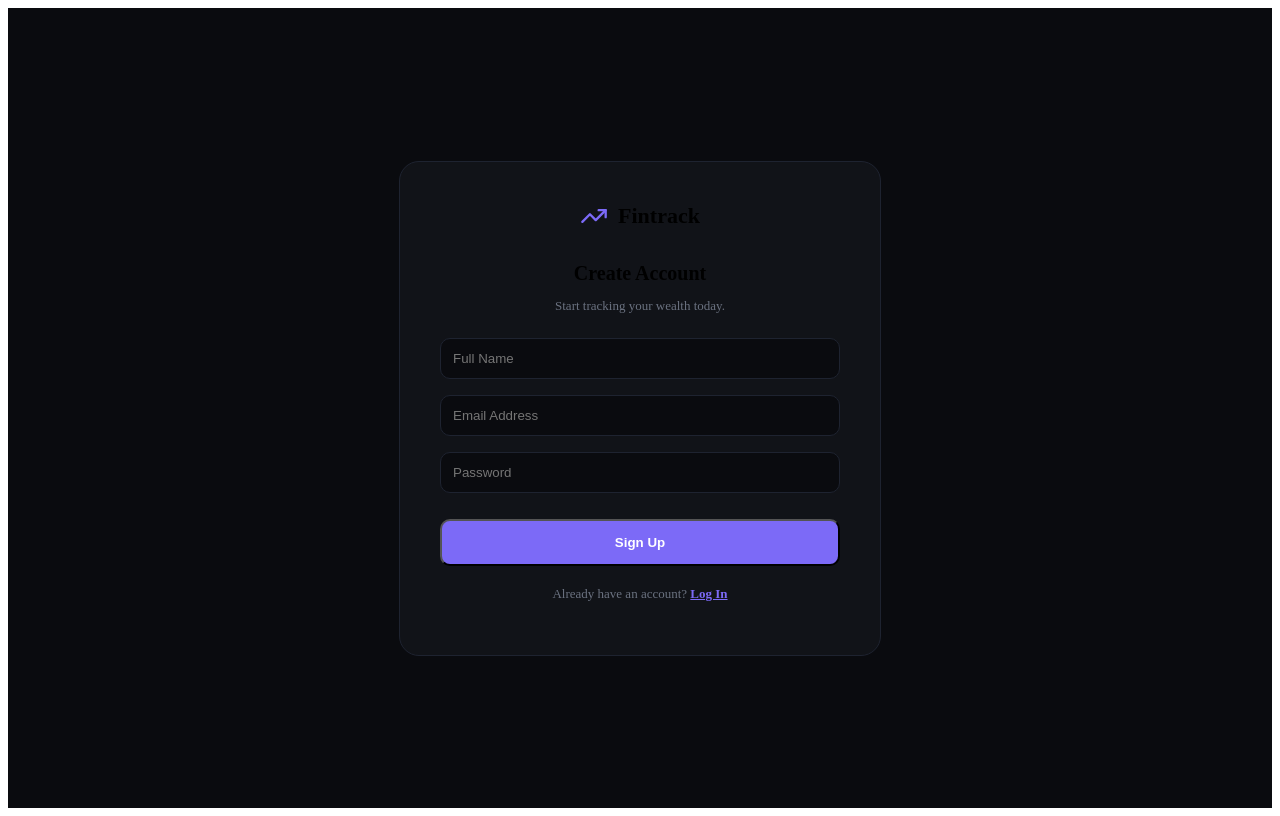
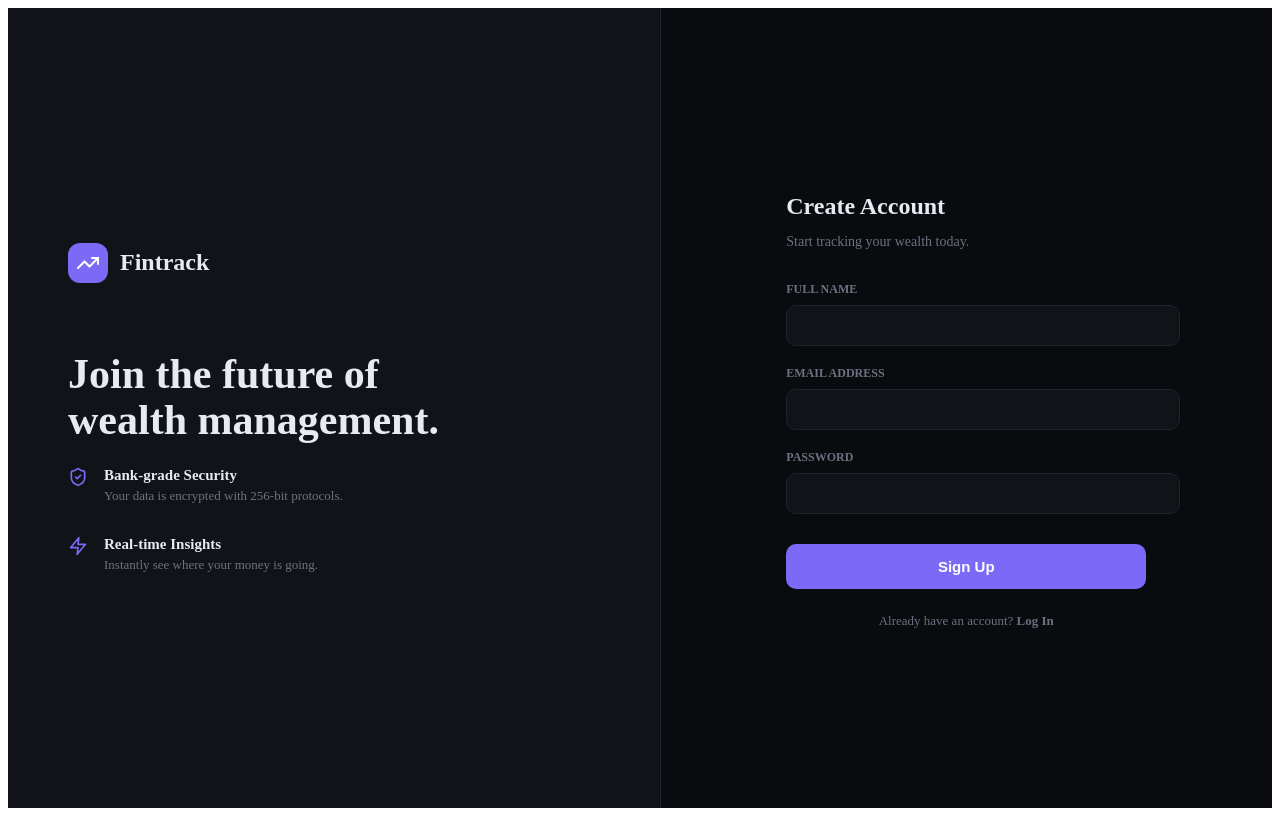
Before and after one commit to sandy1997-dev/fintech-dashboard, a React (Vite) app in the folder client/: page /signup in a window 1280 px wide. Built offline with nearby package versions, Linux system fonts and the light colour scheme; a web font is replaced by a local one.

Commit message:
Complete Fintrack app with Login, Analytics, and Auth flow new full3

```diff
--- a/client/src/App.jsx
+++ b/client/src/App.jsx
@@ -12,18 +12,17 @@
 import Layout from './components/Layout';
 
 export default function App() {
-  // 1. SAFER INITIALIZATION: Check for "undefined" strings before parsing
+  // 1. SAFER INITIALIZATION
   const [user, setUser] = useState(() => {
     try {
       const savedUser = localStorage.getItem('user');
-      // Only parse if it exists and isn't the literal word "undefined"
       if (savedUser && savedUser !== 'undefined') {
         return JSON.parse(savedUser);
       }
     } catch (error) {
       console.error("Failed to parse user data:", error);
     }
-    return null; // Fallback to null if anything goes wrong
+    return null;
   });
 
   const [isPro, setIsPro] = useState(localStorage.getItem('pro') === 'true');
@@ -34,7 +33,7 @@
     localStorage.setItem('theme', theme);
   }, [theme]);
 
-  // 2. SAFER SAVING: Never let empty data poison the local storage
+  // 2. SAFER SAVING
   const handleAuth = (userData) => {
     if (!userData) return;
     setUser(userData);
@@ -53,6 +52,13 @@
     alert("Upgrade Successful! You are now a PRO user.");
   };
 
+  // 3. NEW: CANCEL PRO PLAN LOGIC
+  const cancelPro = () => {
+    setIsPro(false);
+    localStorage.setItem('pro', 'false');
+    alert("Your Pro plan has been canceled. You are now on the Basic plan.");
+  };
+
   return (
     <BrowserRouter>
       <Routes>
@@ -69,7 +75,10 @@
             <Route path="/analytics" element={<Analytics />} />
             <Route path="/profile" element={<Profile user={user} setUser={handleAuth} />} />
             <Route path="/settings" element={<SettingsPage theme={theme} setTheme={setTheme} />} />
-            <Route path="/subscription" element={<Subscription isPro={isPro} onActivate={upgradePro} />} />
+
+            {/* 👈 FIX: Added onCancel={cancelPro} to the Subscription route */}
+            <Route path="/subscription" element={<Subscription isPro={isPro} onActivate={upgradePro} onCancel={cancelPro} />} />
+
             <Route path="/" element={<Navigate to="/dashboard" />} />
           </Route>
         ) : (
--- a/client/src/pages/Signup.jsx
+++ b/client/src/pages/Signup.jsx
@@ -1,6 +1,6 @@
 import React, { useState } from 'react';
-import { useNavigate, Link } from 'react-router-dom';
-import { TrendingUp } from 'lucide-react';
+import { TrendingUp, ShieldCheck, Zap, Globe } from 'lucide-react';
+import { Link, useNavigate } from 'react-router-dom';
 
 export default function Signup({ onSignup }) {
   const [form, setForm] = useState({ name: '', email: '', password: '' });
@@ -9,33 +9,77 @@
   const handleSubmit = (e) => {
     e.preventDefault();
     if (!form.name || !form.email) return alert("Please fill in all fields");
-    onSignup(form);
-    navigate('/dashboard');
+    onSignup(form); // Saves to local storage in App.jsx
+    navigate('/dashboard'); // Redirects to app
   };
 
   return (
-    <div style={{ display: 'flex', minHeight: '100vh', background: 'var(--bg)', alignItems: 'center', justifyContent: 'center' }}>
-      <div style={{ width: '100%', maxWidth: 400, padding: 40, background: 'var(--surface)', borderRadius: 20, border: '1px solid var(--border)' }}>
-        <div style={{ display: 'flex', alignItems: 'center', gap: 10, marginBottom: 32, justifyContent: 'center' }}>
-          <TrendingUp size={28} color="var(--accent)" />
-          <span style={{ fontSize: 22, fontWeight: 800 }}>Fintrack</span>
+    <div style={{
+      display: 'flex', minHeight: '100vh', background: 'var(--bg)',
+      fontFamily: 'var(--font-display)', color: 'var(--text)'
+    }}>
+      {/* Left Side: Branding */}
+      <div style={{
+        flex: 1, background: 'var(--surface)', padding: 60,
+        display: 'flex', flexDirection: 'column', justifyContent: 'center',
+        borderRight: '1px solid var(--border)'
+      }}>
+        <div style={{ display: 'flex', alignItems: 'center', gap: 12, marginBottom: 40 }}>
+          <div style={{ width: 40, height: 40, background: 'var(--accent)', borderRadius: 12, display: 'flex', alignItems: 'center', justifyContent: 'center' }}>
+            <TrendingUp size={24} color="#ffffff" />
+          </div>
+          <span style={{ fontSize: 24, fontWeight: 800 }}>Fintrack</span>
         </div>
-        <h2 style={{ fontSize: 20, fontWeight: 700, marginBottom: 8, textAlign: 'center' }}>Create Account</h2>
-        <p style={{ color: 'var(--muted)', fontSize: 13, textAlign: 'center', marginBottom: 24 }}>Start tracking your wealth today.</p>
+        <h1 style={{ fontSize: 42, fontWeight: 800, lineHeight: 1.1, marginBottom: 24 }}>
+          Join the future of <br /> <span style={{ color: 'var(--accent2)' }}>wealth management.</span>
+        </h1>
+        <div style={{ display: 'flex', flexDirection: 'column', gap: 32, maxWidth: 400 }}>
+          {[
+            { icon: <ShieldCheck size={20} />, title: "Bank-grade Security", desc: "Your data is encrypted with 256-bit protocols." },
+            { icon: <Zap size={20} />, title: "Real-time Insights", desc: "Instantly see where your money is going." }
+          ].map((feature, i) => (
+            <div key={i} style={{ display: 'flex', gap: 16 }}>
+              <div style={{ color: 'var(--accent)' }}>{feature.icon}</div>
+              <div>
+                <div style={{ fontWeight: 600, fontSize: 15 }}>{feature.title}</div>
+                <div style={{ fontSize: 13, color: 'var(--muted)', marginTop: 4 }}>{feature.desc}</div>
+              </div>
+            </div>
+          ))}
+        </div>
+      </div>
 
-        <form onSubmit={handleSubmit} style={{ display: 'flex', flexDirection: 'column', gap: 16 }}>
-          <input placeholder="Full Name" style={{ padding: 12, borderRadius: 10, background: 'var(--bg)', border: '1px solid var(--border)', color: 'var(--text)' }}
-            onChange={e => setForm({...form, name: e.target.value})} />
-          <input placeholder="Email Address" type="email" style={{ padding: 12, borderRadius: 10, background: 'var(--bg)', border: '1px solid var(--border)', color: 'var(--text)' }}
-            onChange={e => setForm({...form, email: e.target.value})} />
-          <input placeholder="Password" type="password" style={{ padding: 12, borderRadius: 10, background: 'var(--bg)', border: '1px solid var(--border)', color: 'var(--text)' }}
-            onChange={e => setForm({...form, password: e.target.value})} />
+      {/* Right Side: Form */}
+      <div style={{ flex: 1, display: 'flex', alignItems: 'center', justifyContent: 'center', padding: 40 }}>
+        <div style={{ width: '100%', maxWidth: 360 }}>
+          <div style={{ marginBottom: 32 }}>
+            <h2 style={{ fontSize: 24, fontWeight: 700, marginBottom: 8 }}>Create Account</h2>
+            <p style={{ color: 'var(--muted)', fontSize: 14 }}>Start tracking your wealth today.</p>
+          </div>
 
-          <button type="submit" style={{ padding: 14, borderRadius: 10, background: 'var(--accent)', color: '#fff', fontWeight: 700, marginTop: 10 }}>Sign Up</button>
-        </form>
-        <p style={{ textAlign: 'center', fontSize: 13, color: 'var(--muted)', marginTop: 20 }}>
-          Already have an account? <Link to="/login" style={{ color: 'var(--accent)', fontWeight: 600 }}>Log In</Link>
-        </p>
+          <form onSubmit={handleSubmit} style={{ display: 'flex', flexDirection: 'column', gap: 20 }}>
+            <div>
+              <label style={{ fontSize: 12, fontWeight: 600, color: 'var(--muted)', textTransform: 'uppercase', marginBottom: 8, display: 'block' }}>Full Name</label>
+              <input type="text" onChange={(e) => setForm({...form, name: e.target.value})} style={{ width: '100%', padding: '12px 16px', borderRadius: 10, background: 'var(--surface)', border: '1px solid var(--border)', color: 'var(--text)' }} />
+            </div>
+            <div>
+              <label style={{ fontSize: 12, fontWeight: 600, color: 'var(--muted)', textTransform: 'uppercase', marginBottom: 8, display: 'block' }}>Email Address</label>
+              <input type="email" onChange={(e) => setForm({...form, email: e.target.value})} style={{ width: '100%', padding: '12px 16px', borderRadius: 10, background: 'var(--surface)', border: '1px solid var(--border)', color: 'var(--text)' }} />
+            </div>
+            <div>
+              <label style={{ fontSize: 12, fontWeight: 600, color: 'var(--muted)', textTransform: 'uppercase', marginBottom: 8, display: 'block' }}>Password</label>
+              <input type="password" onChange={(e) => setForm({...form, password: e.target.value})} style={{ width: '100%', padding: '12px 16px', borderRadius: 10, background: 'var(--surface)', border: '1px solid var(--border)', color: 'var(--text)' }} />
+            </div>
+
+            <button type="submit" style={{ marginTop: 10, padding: '14px', borderRadius: 10, background: 'var(--accent)', color: '#ffffff', border: 'none', fontWeight: 700, cursor: 'pointer', fontSize: 15 }}>
+              Sign Up
+            </button>
+          </form>
+
+          <p style={{ textAlign: 'center', fontSize: 13, color: 'var(--muted)', marginTop: 24 }}>
+            Already have an account? <Link to="/login" style={{ color: 'var(--accent2)', fontWeight: 600, textDecoration: 'none' }}>Log In</Link>
+          </p>
+        </div>
       </div>
     </div>
   );
--- a/client/src/pages/Subscription.jsx
+++ b/client/src/pages/Subscription.jsx
@@ -1,7 +1,7 @@
 import React, { useState } from "react";
-import { Check, Zap, Shield, Loader2 } from "lucide-react";
+import { Check, Zap, Shield } from "lucide-react";
 
-export default function Subscription({ isPro, onActivate }) {
+export default function Subscription({ isPro, onActivate, onCancel }) {
   const [isPurchasing, setIsPurchasing] = useState(false);
 
   const handlePurchase = async () => {
@@ -11,7 +11,7 @@
 
     // Simulate a 1.5 second "Payment Processing" delay
     setTimeout(() => {
-      onActivate(); // This calls the upgrade function in App.js
+      onActivate(); // This calls the upgrade function in App.jsx
       setIsPurchasing(false);
     }, 1500);
   };
@@ -155,6 +155,24 @@
               "Upgrade Now"
             )}
           </button>
+
+          {/* Cancel Button - Only shows if they are Pro */}
+          {isPro && (
+            <button
+              onClick={() => {
+                if(window.confirm("Are you sure you want to cancel your Pro plan? You will lose access to advanced features immediately.")) {
+                  if(onCancel) onCancel();
+                }
+              }}
+              style={{
+                width: "100%", padding: "12px", borderRadius: 12,
+                background: "transparent", color: "var(--red)", border: "1px solid var(--red)",
+                fontWeight: 600, fontSize: 13, cursor: "pointer", marginTop: 12
+              }}
+            >
+              Cancel Subscription
+            </button>
+          )}
         </div>
       </div>
 
```
Also changed, not shown: client/src/components/Layout.jsx (+20 -9 lines).
